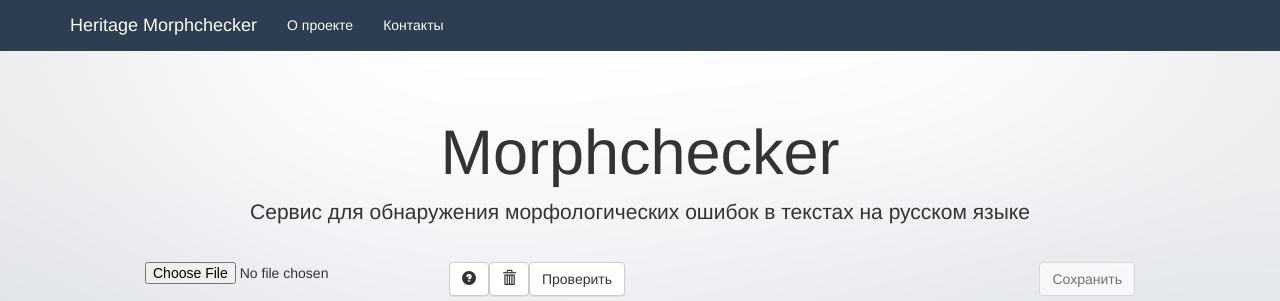
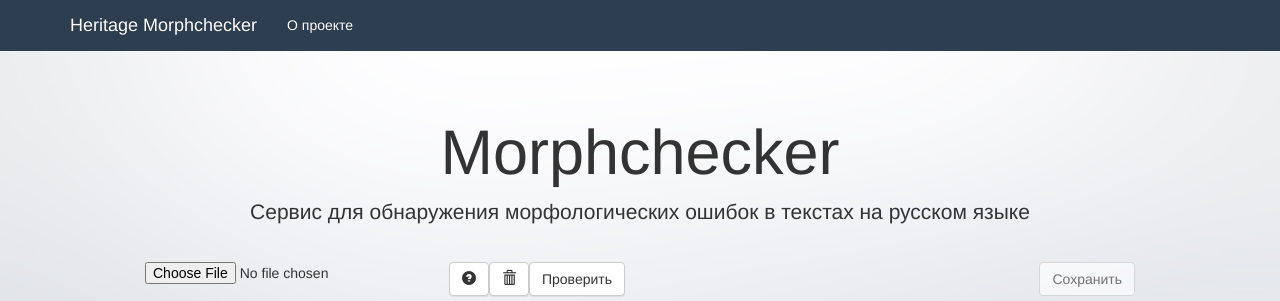
Before and after one commit to IvankovCL/heritage_morphchecker2.0, a Flask app: page / in a window 1280 px wide. Shown: the top 301 px of the page. Run offline with Flask 2, Linux system fonts and the light colour scheme; parts of the project's set-up code (start-up, migrations or seed data) failed here and were passed over; some libraries are stand-ins or nearby versions.

Commit message:
Update index.html

```diff
--- a/templates/index.html
+++ b/templates/index.html
@@ -63,12 +63,11 @@
       <button class="navbar-toggle" type="button" data-toggle="collapse" data-target=".bs-navbar-collapse">
         <span class="sr-only">Toggle navigation</span>
       </button>
-      <a href="./" class="navbar-brand">Heritage Morphchecker</a>
+      <a href="index.html" class="navbar-brand">Heritage Morphchecker</a>
     </div>
     <nav class="collapse navbar-collapse bs-navbar-collapse" role="navigation">
       <ul class="nav navbar-nav">
-              <li><a href="#">О проекте</a></li>
-              <li><a href="#">Контакты</a></li>
+          <li><a href="about.html">О проекте</a></li>
     </nav>
   </div>
 </header>
```
